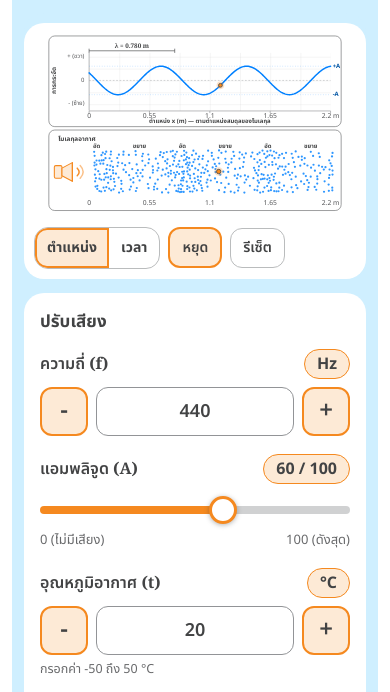
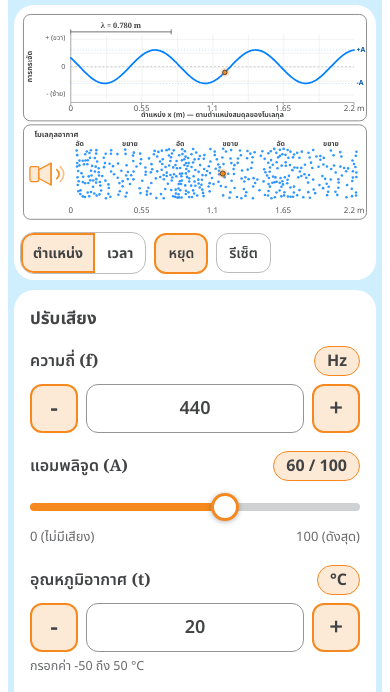
Before and after one commit to wanichap-aibro/sound-wave, a plain HTML site: page index.html in a window 390 px wide. Shown: the part 142-834 px from the top of the page. Drawn offline with Linux system fonts and the light colour scheme; animation ran at ten frames a second.

Commit message:
Update index.html

```diff
--- a/index.html
+++ b/index.html
@@ -199,6 +199,16 @@
     .controls .eq-box { margin-top: 8px; padding: 8px 10px; font-size: 12.5px; line-height: 1.5; }
     .controls .eq-box code { font-size: 14px; margin: 2px 0; }
     .controls .eq-box .eq-res { font-size: 12px; }
+  }
+
+  /* มือถือ: ลดขอบรอบกราฟเพื่อให้กราฟใหญ่ขึ้น */
+  @media (max-width: 640px) {
+    :root { --pad: 8px; }
+    .layout { padding: 6px; border-radius: 22px; gap: 10px; }
+    .hero { padding: 2px 6px 0; }
+    .visual-section { padding: 6px; top: 6px; box-shadow: 0 -6px 0 0 var(--frame); }
+    .visual-section .figure-toolbar { margin-top: 6px; }
+    #visual { max-height: none; }
   }
 </style>
 </head>
@@ -646,6 +656,12 @@ themeBtn.addEventListener('click', () => { document.documentElement.dataset.them
 darkMQ.addEventListener('change', syncTheme);
 syncTheme();
 
+// มือถือ: ตัดขอบว่างซ้าย–ขวาของ SVG ออกเล็กน้อย กราฟจึงขยายใหญ่ขึ้นในพื้นที่เท่าเดิม
+const visualSvg = $('visual'), phoneMQ = window.matchMedia('(max-width: 640px)');
+const syncViewBox = () => visualSvg.setAttribute('viewBox', phoneMQ.matches ? '28 0 704 433' : '0 0 760 433');
+phoneMQ.addEventListener('change', syncViewBox);
+syncViewBox();
+
 makeParticles();
 speedInput.value=String(committedSpeed);
 showFrequency();showTemp();showSpeed();
```
